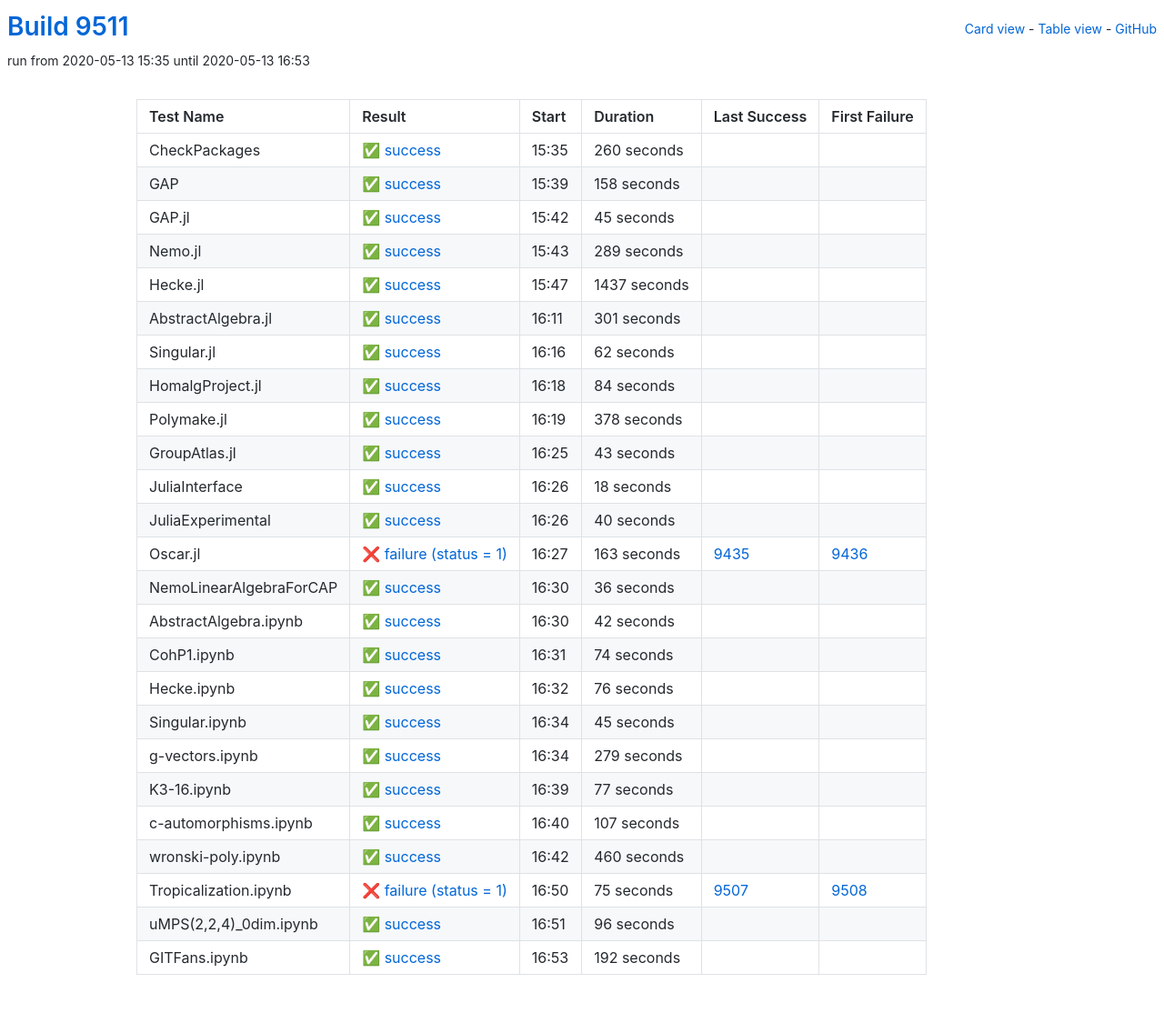
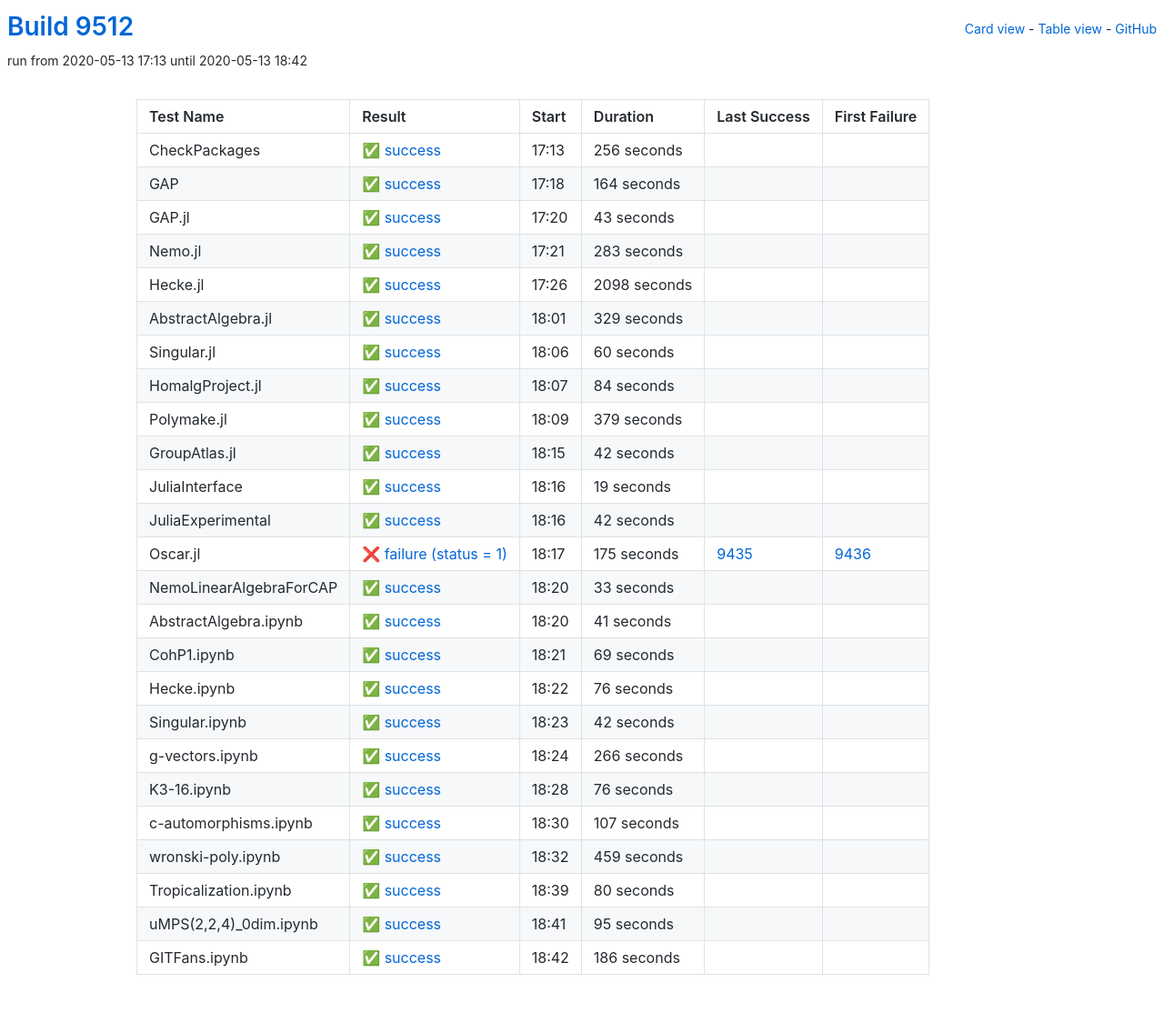
Before and after one commit to oscar-system/oscar-ci-status, a Jekyll site: the page built from table.html, in a window 1280 px wide. Shown: the whole page at 91% size. Built offline with Jekyll 4.4.1, drawn with Linux system fonts in a browser that asks for light colours.

Commit message:
Build 9512

```diff
--- a/_data/ci.yml
+++ b/_data/ci.yml
@@ -1,89 +1,89 @@
-build: 9511
-build_url: https://oscarci.mathematik.uni-kl.de/job/oscar/9511/
+build: 9512
+build_url: https://oscarci.mathematik.uni-kl.de/job/oscar/9512/
 job: oscar
 tests:
-- duration: 260
+- duration: 256
   exitcode: 0
   first_failure: false
   first_failure_url: null
   id: checkpackages
   last_success: false
   last_success_url: null
-  log: https://oscarci.mathematik.uni-kl.de/job/oscar/9511/artifact/logs/build-9511/CheckPackages.log
+  log: https://oscarci.mathematik.uni-kl.de/job/oscar/9512/artifact/logs/build-9512/CheckPackages.log
   name: CheckPackages
-  start: 2020-05-13 15:35
+  start: 2020-05-13 17:13
   status: success
   success: true
-- duration: 158
+- duration: 164
   exitcode: 0
   first_failure: false
   first_failure_url: null
   id: gap
   last_success: false
   last_success_url: null
-  log: https://oscarci.mathematik.uni-kl.de/job/oscar/9511/artifact/logs/build-9511/GAP.log
+  log: https://oscarci.mathematik.uni-kl.de/job/oscar/9512/artifact/logs/build-9512/GAP.log
   name: GAP
-  start: 2020-05-13 15:39
+  start: 2020-05-13 17:18
   status: success
   success: true
-- duration: 45
+- duration: 43
   exitcode: 0
   first_failure: false
   first_failure_url: null
   id: gap-jl
   last_success: false
   last_success_url: null
-  log: https://oscarci.mathematik.uni-kl.de/job/oscar/9511/artifact/logs/build-9511/GAP.jl.log
+  log: https://oscarci.mathematik.uni-kl.de/job/oscar/9512/artifact/logs/build-9512/GAP.jl.log
   name: GAP.jl
-  start: 2020-05-13 15:42
+  start: 2020-05-13 17:20
   status: success
   success: true
-- duration: 289
+- duration: 283
   exitcode: 0
   first_failure: false
   first_failure_url: null
   id: nemo-jl
   last_success: false
   last_success_url: null
-  log: https://oscarci.mathematik.uni-kl.de/job/oscar/9511/artifact/logs/build-9511/Nemo.jl.log
+  log: https://oscarci.mathematik.uni-kl.de/job/oscar/9512/artifact/logs/build-9512/Nemo.jl.log
   name: Nemo.jl
-  start: 2020-05-13 15:43
+  start: 2020-05-13 17:21
   status: success
   success: true
-- duration: 1437
+- duration: 2098
   exitcode: 0
   first_failure: false
   first_failure_url: null
   id: hecke-jl
   last_success: false
   last_success_url: null
-  log: https://oscarci.mathematik.uni-kl.de/job/oscar/9511/artifact/logs/build-9511/Hecke.jl.log
+  log: https://oscarci.mathematik.uni-kl.de/job/oscar/9512/artifact/logs/build-9512/Hecke.jl.log
   name: Hecke.jl
-  start: 2020-05-13 15:47
+  start: 2020-05-13 17:26
   status: success
   success: true
-- duration: 301
+- duration: 329
   exitcode: 0
   first_failure: false
   first_failure_url: null
   id: abstractalgebra-jl
   last_success: false
   last_success_url: null
-  log: https://oscarci.mathematik.uni-kl.de/job/oscar/9511/artifact/logs/build-9511/AbstractAlgebra.jl.log
+  log: https://oscarci.mathematik.uni-kl.de/job/oscar/9512/artifact/logs/build-9512/AbstractAlgebra.jl.log
   name: AbstractAlgebra.jl
-  start: 2020-05-13 16:11
+  start: 2020-05-13 18:01
   status: success
   success: true
-- duration: 62
+- duration: 60
   exitcode: 0
   first_failure: false
   first_failure_url: null
   id: singular-jl
   last_success: false
   last_success_url: null
-  log: https://oscarci.mathematik.uni-kl.de/job/oscar/9511/artifact/logs/build-9511/Singular.jl.log
+  log: https://oscarci.mathematik.uni-kl.de/job/oscar/9512/artifact/logs/build-9512/Singular.jl.log
   name: Singular.jl
-  start: 2020-05-13 16:16
+  start: 2020-05-13 18:06
   status: success
   success: true
 - duration: 84
@@ -93,105 +93,105 @@ tests:
   id: homalgproject-jl
   last_success: false
   last_success_url: null
-  log: https://oscarci.mathematik.uni-kl.de/job/oscar/9511/artifact/logs/build-9511/HomalgProject.jl.log
+  log: https://oscarci.mathematik.uni-kl.de/job/oscar/9512/artifact/logs/build-9512/HomalgProject.jl.log
   name: HomalgProject.jl
-  start: 2020-05-13 16:18
+  start: 2020-05-13 18:07
   status: success
   success: true
-- duration: 378
+- duration: 379
   exitcode: 0
   first_failure: false
   first_failure_url: null
   id: polymake-jl
   last_success: false
   last_success_url: null
-  log: https://oscarci.mathematik.uni-kl.de/job/oscar/9511/artifact/logs/build-9511/Polymake.jl.log
+  log: https://oscarci.mathematik.uni-kl.de/job/oscar/9512/artifact/logs/build-9512/Polymake.jl.log
   name: Polymake.jl
-  start: 2020-05-13 16:19
+  start: 2020-05-13 18:09
   status: success
   success: true
-- duration: 43
+- duration: 42
   exitcode: 0
   first_failure: false
   first_failure_url: null
   id: groupatlas-jl
   last_success: false
   last_success_url: null
-  log: https://oscarci.mathematik.uni-kl.de/job/oscar/9511/artifact/logs/build-9511/GroupAtlas.jl.log
+  log: https://oscarci.mathematik.uni-kl.de/job/oscar/9512/artifact/logs/build-9512/GroupAtlas.jl.log
   name: GroupAtlas.jl
-  start: 2020-05-13 16:25
+  start: 2020-05-13 18:15
   status: success
   success: true
-- duration: 18
+- duration: 19
   exitcode: 0
   first_failure: false
   first_failure_url: null
   id: juliainterface
   last_success: false
   last_success_url: null
-  log: https://oscarci.mathematik.uni-kl.de/job/oscar/9511/artifact/logs/build-9511/JuliaInterface.log
+  log: https://oscarci.mathematik.uni-kl.de/job/oscar/9512/artifact/logs/build-9512/JuliaInterface.log
   name: JuliaInterface
-  start: 2020-05-13 16:26
+  start: 2020-05-13 18:16
   status: success
   success: true
-- duration: 40
+- duration: 42
   exitcode: 0
   first_failure: false
   first_failure_url: null
   id: juliaexperimental
   last_success: false
   last_success_url: null
-  log: https://oscarci.mathematik.uni-kl.de/job/oscar/9511/artifact/logs/build-9511/JuliaExperimental.log
+  log: https://oscarci.mathematik.uni-kl.de/job/oscar/9512/artifact/logs/build-9512/JuliaExperimental.log
   name: JuliaExperimental
-  start: 2020-05-13 16:26
+  start: 2020-05-13 18:16
   status: success
   success: true
-- duration: 163
+- duration: 175
   exitcode: 1
   first_failure: 9436
   first_failure_url: https://oscarci.mathematik.uni-kl.de/job/oscar/9436/
   id: oscar-jl
   last_success: 9435
   last_success_url: https://oscarci.mathematik.uni-kl.de/job/oscar/9435/
-  log: https://oscarci.mathematik.uni-kl.de/job/oscar/9511/artifact/logs/build-9511/Oscar.jl.log
+  log: https://oscarci.mathematik.uni-kl.de/job/oscar/9512/artifact/logs/build-9512/Oscar.jl.log
   name: Oscar.jl
-  start: 2020-05-13 16:27
+  start: 2020-05-13 18:17
   status: failure
   success: false
-- duration: 36
+- duration: 33
   exitcode: 0
   first_failure: false
   first_failure_url: null
   id: nemolinearalgebraforcap
   last_success: false
   last_success_url: null
-  log: https://oscarci.mathematik.uni-kl.de/job/oscar/9511/artifact/logs/build-9511/NemoLinearAlgebraForCAP.log
+  log: https://oscarci.mathematik.uni-kl.de/job/oscar/9512/artifact/logs/build-9512/NemoLinearAlgebraForCAP.log
   name: NemoLinearAlgebraForCAP
-  start: 2020-05-13 16:30
+  start: 2020-05-13 18:20
   status: success
   success: true
-- duration: 42
+- duration: 41
   exitcode: 0
   first_failure: false
   first_failure_url: null
   id: abstractalgebra-ipynb
   last_success: false
   last_success_url: null
-  log: https://oscarci.mathematik.uni-kl.de/job/oscar/9511/artifact/logs/build-9511/AbstractAlgebra.ipynb.log
+  log: https://oscarci.mathematik.uni-kl.de/job/oscar/9512/artifact/logs/build-9512/AbstractAlgebra.ipynb.log
   name: AbstractAlgebra.ipynb
-  start: 2020-05-13 16:30
+  start: 2020-05-13 18:20
   status: success
   success: true
-- duration: 74
+- duration: 69
   exitcode: 0
   first_failure: false
   first_failure_url: null
   id: cohp1-ipynb
   last_success: false
   last_success_url: null
-  log: https://oscarci.mathematik.uni-kl.de/job/oscar/9511/artifact/logs/build-9511/CohP1.ipynb.log
+  log: https://oscarci.mathematik.uni-kl.de/job/oscar/9512/artifact/logs/build-9512/CohP1.ipynb.log
   name: CohP1.ipynb
-  start: 2020-05-13 16:31
+  start: 2020-05-13 18:21
   status: success
   success: true
 - duration: 76
@@ -201,45 +201,45 @@ tests:
   id: hecke-ipynb
   last_success: false
   last_success_url: null
-  log: https://oscarci.mathematik.uni-kl.de/job/oscar/9511/artifact/logs/build-9511/Hecke.ipynb.log
+  log: https://oscarci.mathematik.uni-kl.de/job/oscar/9512/artifact/logs/build-9512/Hecke.ipynb.log
   name: Hecke.ipynb
-  start: 2020-05-13 16:32
+  start: 2020-05-13 18:22
   status: success
   success: true
-- duration: 45
+- duration: 42
   exitcode: 0
   first_failure: false
   first_failure_url: null
   id: singular-ipynb
   last_success: false
   last_success_url: null
-  log: https://oscarci.mathematik.uni-kl.de/job/oscar/9511/artifact/logs/build-9511/Singular.ipynb.log
+  log: https://oscarci.mathematik.uni-kl.de/job/oscar/9512/artifact/logs/build-9512/Singular.ipynb.log
   name: Singular.ipynb
-  start: 2020-05-13 16:34
+  start: 2020-05-13 18:23
   status: success
   success: true
-- duration: 279
+- duration: 266
   exitcode: 0
   first_failure: false
   first_failure_url: null
   id: g-vectors-ipynb
   last_success: false
   last_success_url: null
-  log: https://oscarci.mathematik.uni-kl.de/job/oscar/9511/artifact/logs/build-9511/g-vectors.ipynb.log
+  log: https://oscarci.mathematik.uni-kl.de/job/oscar/9512/artifact/logs/build-9512/g-vectors.ipynb.log
   name: g-vectors.ipynb
-  start: 2020-05-13 16:34
+  start: 2020-05-13 18:24
   status: success
   success: true
-- duration: 77
+- duration: 76
   exitcode: 0
   first_failure: false
   first_failure_url: null
   id: k3-16-ipynb
   last_success: false
   last_success_url: null
-  log: https://oscarci.mathematik.uni-kl.de/job/oscar/9511/artifact/logs/build-9511/K3-16.ipynb.log
+  log: https://oscarci.mathematik.uni-kl.de/job/oscar/9512/artifact/logs/build-9512/K3-16.ipynb.log
   name: K3-16.ipynb
-  start: 2020-05-13 16:39
+  start: 2020-05-13 18:28
   status: success
   success: true
 - duration: 107
@@ -249,56 +249,56 @@ tests:
   id: c-automorphisms-ipynb
   last_success: false
   last_success_url: null
-  log: https://oscarci.mathematik.uni-kl.de/job/oscar/9511/artifact/logs/build-9511/c-automorphisms.ipynb.log
+  log: https://oscarci.mathematik.uni-kl.de/job/oscar/9512/artifact/logs/build-9512/c-automorphisms.ipynb.log
   name: c-automorphisms.ipynb
-  start: 2020-05-13 16:40
+  start: 2020-05-13 18:30
   status: success
   success: true
-- duration: 460
+- duration: 459
   exitcode: 0
   first_failure: false
   first_failure_url: null
   id: wronski-poly-ipynb
   last_success: false
   last_success_url: null
-  log: https://oscarci.mathematik.uni-kl.de/job/oscar/9511/artifact/logs/build-9511/wronski-poly.ipynb.log
+  log: https://oscarci.mathematik.uni-kl.de/job/oscar/9512/artifact/logs/build-9512/wronski-poly.ipynb.log
   name: wronski-poly.ipynb
-  start: 2020-05-13 16:42
+  start: 2020-05-13 18:32
   status: success
   success: true
-- duration: 75
-  exitcode: 1
-  first_failure: 9508
-  first_failure_url: https://oscarci.mathematik.uni-kl.de/job/oscar/9508/
+- duration: 80
+  exitcode: 0
+  first_failure: false
+  first_failure_url: null
   id: tropicalization-ipynb
-  last_success: 9507
-  last_success_url: https://oscarci.mathematik.uni-kl.de/job/oscar/9507/
-  log: https://oscarci.mathematik.uni-kl.de/job/oscar/9511/artifact/logs/build-9511/Tropicalization.ipynb.log
+  last_success: false
+  last_success_url: null
+  log: https://oscarci.mathematik.uni-kl.de/job/oscar/9512/artifact/logs/build-9512/Tropicalization.ipynb.log
   name: Tropicalization.ipynb
-  start: 2020-05-13 16:50
-  status: failure
-  success: false
-- duration: 96
+  start: 2020-05-13 18:39
+  status: success
+  success: true
+- duration: 95
   exitcode: 0
   first_failure: false
   first_failure_url: null
   id: umps-2-2-4-0dim-ipynb
   last_success: false
   last_success_url: null
-  log: https://oscarci.mathematik.uni-kl.de/job/oscar/9511/artifact/logs/build-9511/uMPS-2-2-4-_0dim.ipynb.log
+  log: https://oscarci.mathematik.uni-kl.de/job/oscar/9512/artifact/logs/build-9512/uMPS-2-2-4-_0dim.ipynb.log
   name: uMPS(2,2,4)_0dim.ipynb
-  start: 2020-05-13 16:51
+  start: 2020-05-13 18:41
   status: success
   success: true
-- duration: 192
+- duration: 186
   exitcode: 0
   first_failure: false
   first_failure_url: null
   id: gitfans-ipynb
   last_success: false
   last_success_url: null
-  log: https://oscarci.mathematik.uni-kl.de/job/oscar/9511/artifact/logs/build-9511/GITFans.ipynb.log
+  log: https://oscarci.mathematik.uni-kl.de/job/oscar/9512/artifact/logs/build-9512/GITFans.ipynb.log
   name: GITFans.ipynb
-  start: 2020-05-13 16:53
+  start: 2020-05-13 18:42
   status: success
   success: true
```
Also changed, not shown: README.md.
